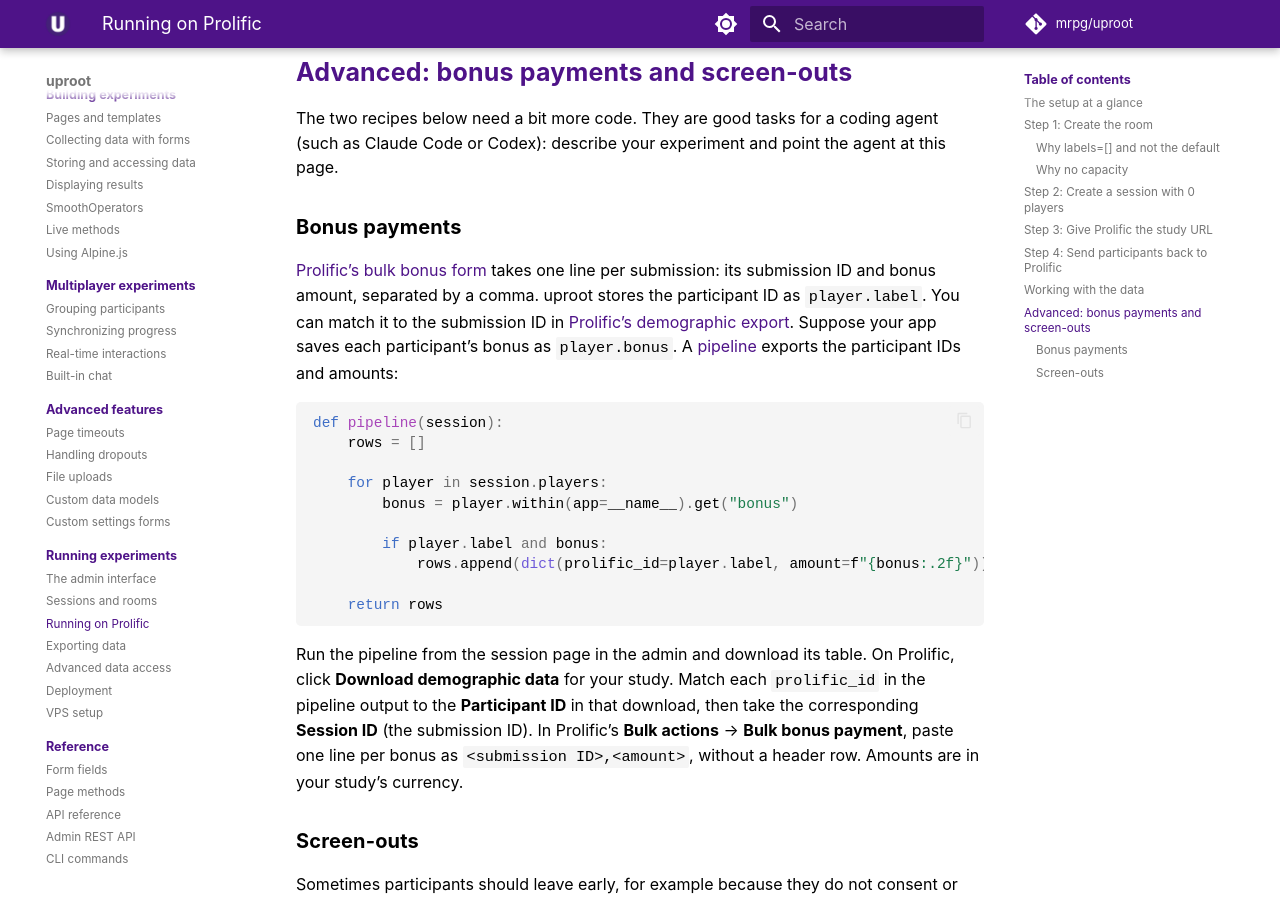
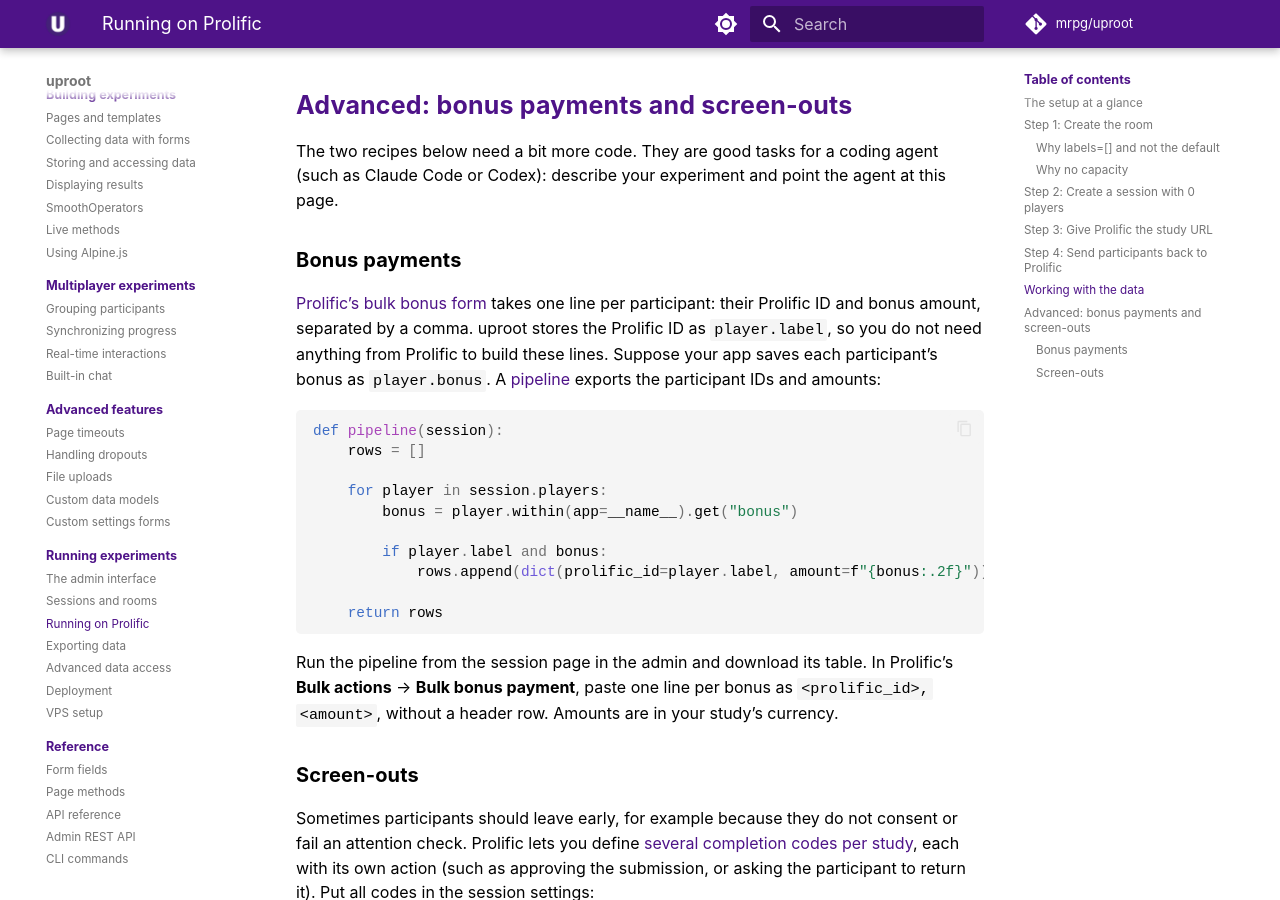
Before and after one commit to mrpg/uproot-docs, an MkDocs documentation site: the page built from docs/running/prolific.md, in a window 1280 px wide and 900 px high, scrolled down 4242 px. Built offline with MkDocs 1.6.1 and Material for MkDocs 9.7.7, drawn with Linux system fonts in a browser that asks for light colours; some web fonts are replaced; comment, search, counter and statistics services are not loaded; some of the changed text lies outside the part shown.

Commit message:
Update Prolific page

````diff
--- a/docs/running/prolific.md
+++ b/docs/running/prolific.md
@@ -89,7 +90,7 @@ In your Prolific study, enter the room URL as the study URL, and choose the opti
 https://your-server.com/room/my_study/?label={{%PROLIFIC_PID%}}&STUDY_ID={{%STUDY_ID%}}&SESSION_ID={{%SESSION_ID%}}
 ```
 
-Prolific replaces `{{%PROLIFIC_PID%}}` with each participant’s ID. uproot reads only `label`. The `STUDY_ID` and `SESSION_ID` parameters are harmless, but uproot does not store them, so you can also drop them. For [bonus payments](#bonus-payments), you can find the corresponding submission ID in Prolific’s demographic export.
+Prolific replaces `{{%PROLIFIC_PID%}}` with each participant’s ID. uproot reads only `label`. The `STUDY_ID` and `SESSION_ID` parameters are harmless, but uproot does not store them, so you can also drop them.
 
 Open the URL yourself with a made-up label, such as `?label=TEST1`, to check that everything works before you publish the study. Your test player appears in the session like any other player.
 
@@ -130,7 +131,7 @@ The two recipes below need a bit more code. They are good tasks for a coding age
 
 ### Bonus payments
 
-[Prolific’s bulk bonus form](https://researcher-help.prolific.com/en/articles/445233-how-do-i-send-bonus-payments) takes one line per submission: its submission ID and bonus amount, separated by a comma. uproot stores the participant ID as `player.label`. You can match it to the submission ID in [Prolific’s demographic export](https://researcher-help.prolific.com/en/articles/445209-exporting-prolific-demographic-data). Suppose your app saves each participant’s bonus as `player.bonus`. A [pipeline](admin.md#pipeline) exports the participant IDs and amounts:
+[Prolific’s bulk bonus form](https://researcher-help.prolific.com/en/articles/445233-how-do-i-send-bonus-payments) takes one line per participant: their Prolific ID and bonus amount, separated by a comma. uproot stores the Prolific ID as `player.label`, so you do not need anything from Prolific to build these lines. Suppose your app saves each participant’s bonus as `player.bonus`. A [pipeline](admin.md#pipeline) exports the participant IDs and amounts:
 
 ```python
 def pipeline(session):
@@ -145,7 +146,7 @@ def pipeline(session):
     return rows
 ```
 
-Run the pipeline from the session page in the admin and download its table. On Prolific, click **Download demographic data** for your study. Match each `prolific_id` in the pipeline output to the **Participant ID** in that download, then take the corresponding **Session ID** (the submission ID). In Prolific’s **Bulk actions** → **Bulk bonus payment**, paste one line per bonus as `<submission ID>,<amount>`, without a header row. Amounts are in your study’s currency.
+Run the pipeline from the session page in the admin and download its table. In Prolific’s **Bulk actions** → **Bulk bonus payment**, paste one line per bonus as `<prolific_id>,<amount>`, without a header row. Amounts are in your study’s currency.
 
 ### Screen-outs
 
````
Also changed, not shown: other parts of docs/running/prolific.md (+5 -4 lines).
